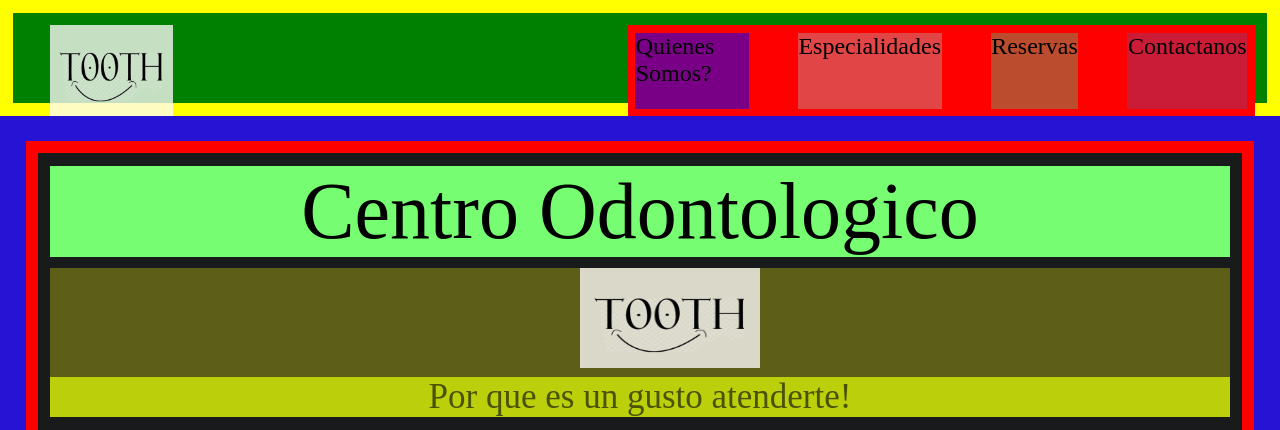
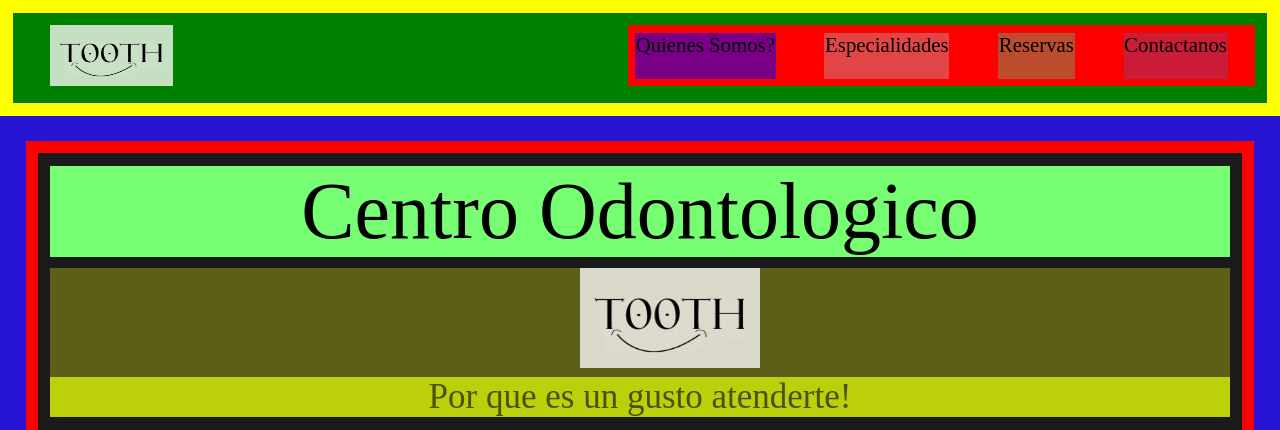
Before and after one commit to jorgeenrique1988/Tooth, a plain HTML site: page index.html in a window 1280 px wide. Shown: the top 430 px of the page. Drawn offline with nearby package versions, Linux system fonts and the light colour scheme.

Commit message:
Update style.css

```diff
--- a/style.css
+++ b/style.css
@@ -35,11 +35,11 @@ background-color: blue;
   display: flex;
   list-style: none;
   grid-column: 2;
-  font-size: 150%;
+  font-size: 130%;
   gap: 8%;
   padding: 1%;
   margin-left: 15%;
-  height: 100%;
+  height: 67%;
   background-color: red;
 }
 
@@ -70,7 +70,7 @@ background-color: blue;
 
 .logo-navegador-tooth {
   background-color: rgba(255, 251, 251, 0.774);
-  height: 100%;
+  height: 67%;
   width: 25%;
   margin-left: 5%;
 }
```
